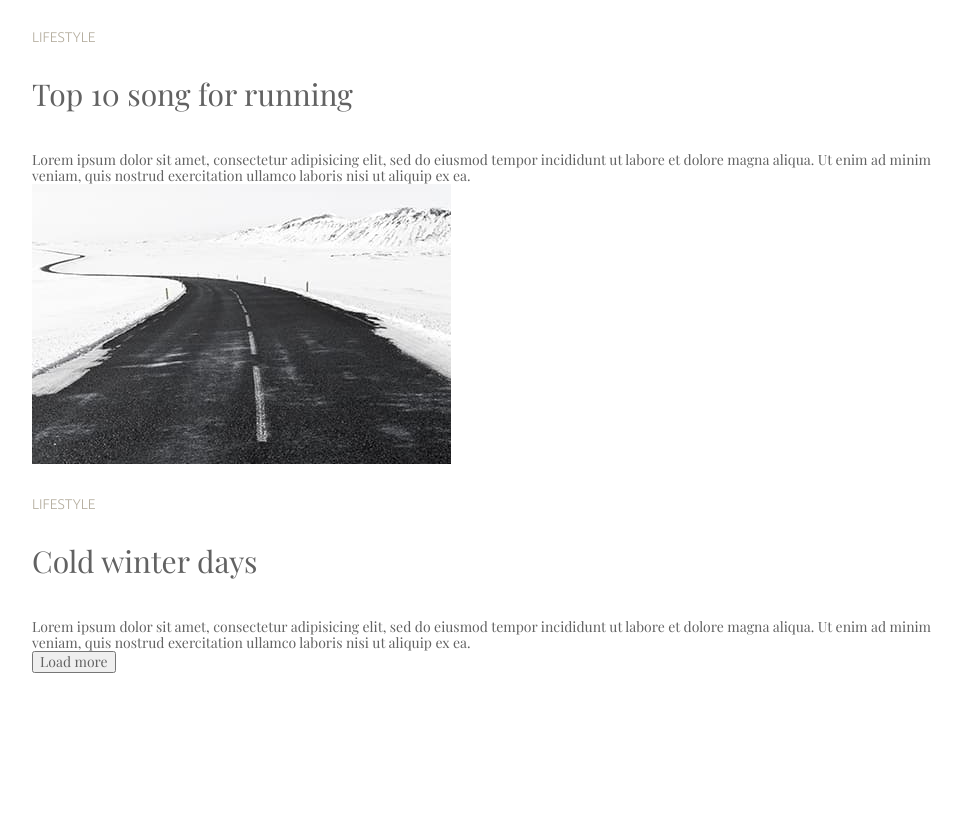
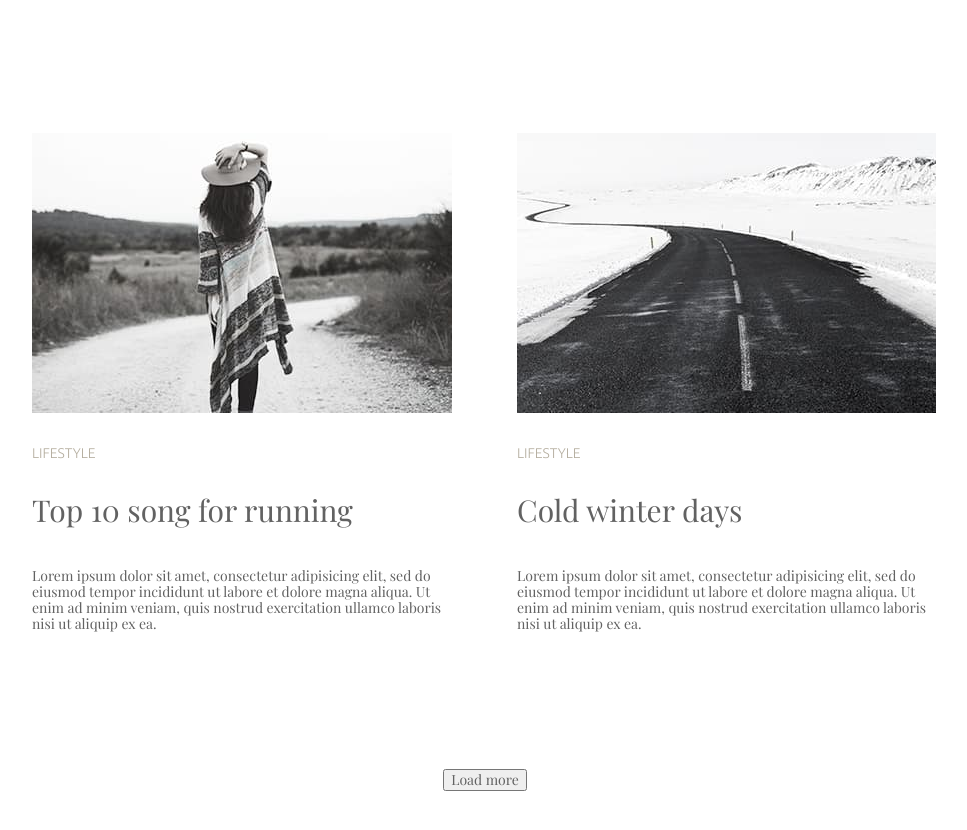
Before and after one commit to Diana-Koval/photoblog, a plain HTML site: page index.html in a window 1280 px wide. Shown: the part 1400-2230 px from the top of the page, without its empty margins (155-1122 px from the left). Before the commit the page ends 2139 px from the top, so only its background shows below. Drawn offline with nearby package versions, Linux system fonts and the light colour scheme.

Commit message:
add styles

```diff
--- a/css/styles.css
+++ b/css/styles.css
@@ -57,20 +57,39 @@ img {
   padding-top: 71px;
   padding-bottom: 92px;
 }
+.nav-list {
+  display: flex;
+  justify-content: center;
+  gap: 100px;
+}
 .nav-link {
   color: #7d7d7d;
   font-size: 14px;
   text-decoration: none;
   text-transform: uppercase;
 }
-.nav-link:hover, .nav-link:focus {
-    color:var(--accent-color);
+.nav-link:hover,
+.nav-link:focus {
+  color: var(--accent-color);
 }
 .main-content {
   padding-bottom: 66px;
 }
-.main-content-item:nth-child(-n+2) .main-content-img {
-  margin-bottom: 62px;
+.main-content-list {
+  display: flex;
+  flex-wrap: wrap;
+}
+.main-content-item {
+  display: block;
+  height: 546px;
+  width: 420px;
+  margin-bottom: 130px;
+}
+.main-content-item:nth-child(odd) {
+  margin-right: 65px;
+}
+.main-content-item:nth-child(n + 5) {
+  margin-bottom: 0;
 }
 .main-content-img {
   margin-bottom: 32px;
@@ -92,13 +111,18 @@ img {
   color: var(--main-color);
   font-size: 14px;
 }
-.main-content-btn {
-    color:var(--main-color);
-    font-family: inherit;
-    font-size: 14px;
+.btn-load {
+  color: var(--main-color);
+  font-family: inherit;
+  font-size: 14px;
+  margin-top: 90px;
+  display: block;
+  margin-right: auto;
+  margin-left: auto;
 }
-.main-content-btn:hover, .main-content-btn:focus {
-    background-color: var(--accent-color);
-    color: white;
-    cursor: pointer;
+.btn-load:hover,
+.btn-load:focus {
+  background-color: var(--accent-color);
+  color: white;
+  cursor: pointer;
 }
--- a/index.html
+++ b/index.html
@@ -152,7 +152,7 @@
               </article>
             </li>
           </ul>
-          <button type="button" class="main-content-btn">Load more</button>
+          <button type="button" class="btn-load">Load more</button>
         </div>
       </section>
     </main>
```
